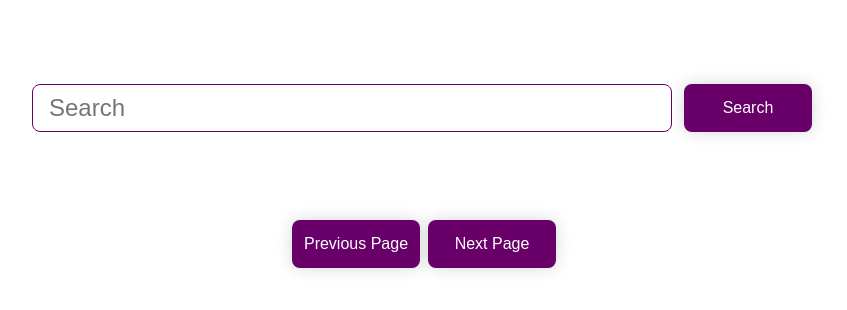
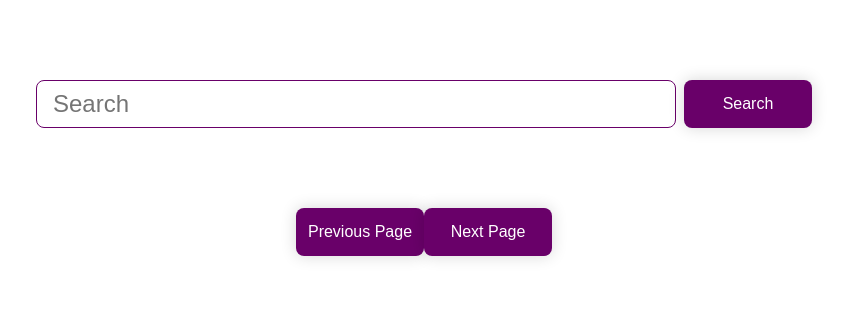
Before and after one commit to W1nt3rR/news-website-project, a React (Create React App) app: page / in a window 1280 px wide. Shown: the top 310 px of the page, without its empty margins (216-1063 px from the left). Built offline with nearby package versions, Linux system fonts and the light colour scheme.

Commit message:
Remove Button margin

```diff
--- a/src/components/Button/button.module.scss
+++ b/src/components/Button/button.module.scss
@@ -3,7 +3,7 @@
 .button {
     min-width: 128px;
     height: 48px;
-    margin: 4px;
+    // margin: 4px;
     border: none;
     cursor: pointer;
     font-size: 16px;
```
